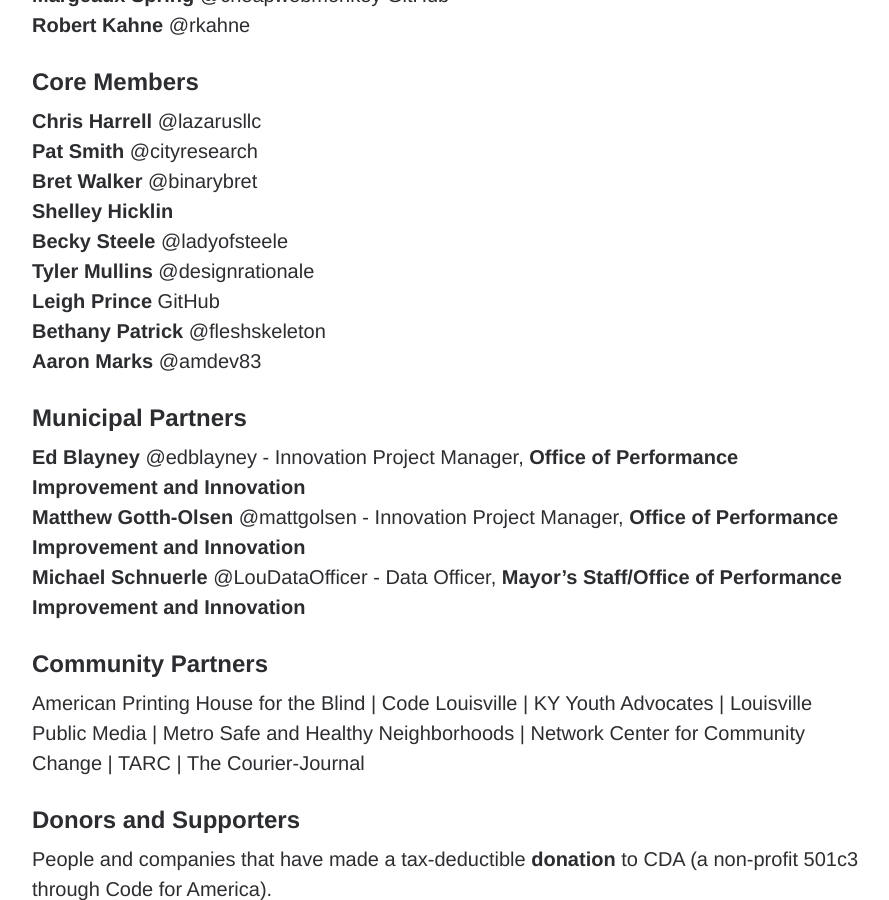
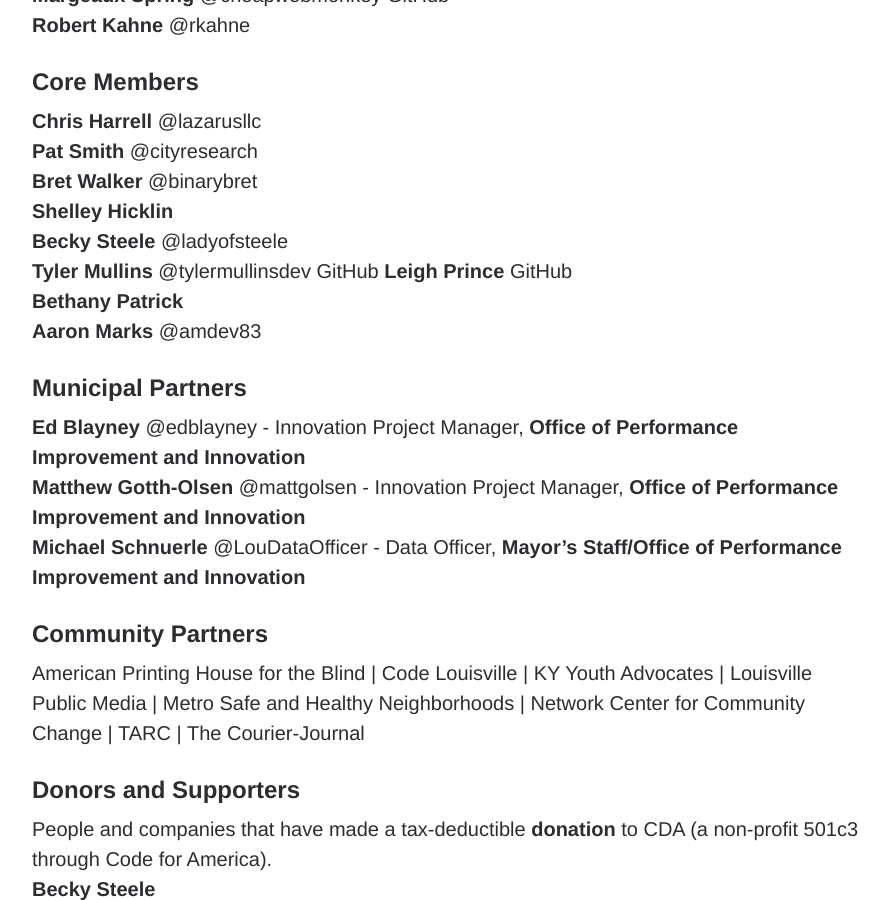
Before and after one commit to civicdata/civicdata.github.io, a Jekyll site: the page built from about.md, in a window 1280 px wide and 900 px high, scrolled down 925 px. Shown: the whole window, without its empty margins (112-1001 px from the left). Built offline with Jekyll 4.4.1, drawn with Linux system fonts in a browser that asks for light colours; comment, search, counter and statistics services are not loaded.

Commit message:
removed bethany patrick's twitter, added tyler mullins's github

```diff
--- a/about.md
+++ b/about.md
@@ -28,9 +28,10 @@ __Pat Smith__ [@cityresearch](https://twitter.com/CityResearch){:target="_blank"
 __Bret Walker__ [@binarybret](https://twitter.com/BinaryBret){:target="_blank"}
 __Shelley Hicklin__
 __Becky Steele__ [@ladyofsteele](https://twitter.com/ladyofsteele){:target="_blank"}
-__Tyler Mullins__ [@designrationale](https://twitter.com/designrationale){:target="_blank"}
+__Tyler Mullins__ [@tylermullinsdev](https://twitter.com/designrationale){:target="_blank"}
+[GitHub](https://github.com/jessetylermullins){:target="_blank"}
 __Leigh Prince__ [GitHub](https://github.com/leighPri){:target="_blank"}
-__Bethany Patrick__ [@fleshskeleton](https://twitter.com/fleshskeleton){:target="_blank"}
+__Bethany Patrick__
 __Aaron Marks__ [@amdev83](https://twitter.com/amdev83){:target="_blank"}
 
 ### Municipal Partners
```
